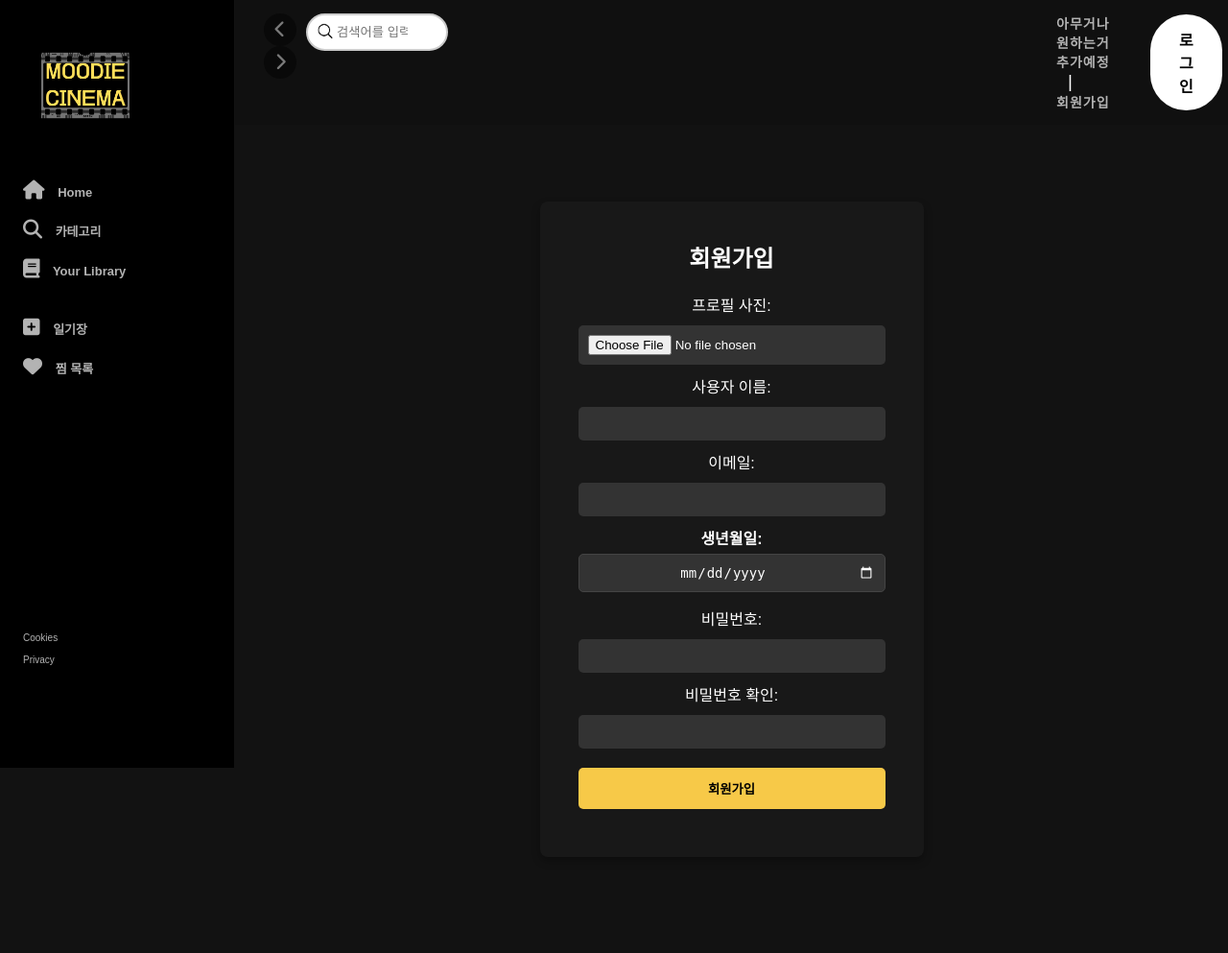
After one commit to kgw08003/moodiecinema, a Django app: page /users/signup/ in a window 1280 px wide. The commit adds this page. Shown: the whole page at 96% size. Run offline with Django 5.2, Linux system fonts and the light colour scheme; some libraries are stand-ins or nearby versions.

Commit message:
11.04_var1

```diff
--- a/moodiecinema/urls.py
+++ b/moodiecinema/urls.py
@@ -15,10 +15,11 @@ Including another URLconf
     2. Add a URL to urlpatterns:  path('blog/', include('blog.urls'))
 """
 from django.contrib import admin
-from django.urls import path
+from django.urls import path, include
 from moodiecinema import views
 
 urlpatterns = [
     path('admin/', admin.site.urls),
     path('', views.home, name='home'),
+    path('users/', include('users.urls')),  # users 앱의 urls.py 포함
 ]
--- /dev/null
+++ b/static/signup.css
@@ -0,0 +1,106 @@
+/* 회원가입 페이지 스타일 */
+.signup-container {
+    max-width: 400px;
+    margin: 80px auto;
+    padding: 40px;
+    background-color: #181818;
+    border-radius: 8px;
+    box-shadow: 0 4px 8px rgba(0, 0, 0, 0.3);
+    text-align: center;
+    box-sizing: border-box;
+}
+
+.signup-container h2 {
+    color: #ffffff;
+    font-size: 24px;
+    margin-bottom: 20px;
+}
+
+/* 폼 필드 스타일 */
+.signup-container label {
+    color: #ffffff; /* 흰색으로 변경 */
+}
+
+.signup-container input[type="text"],
+.signup-container input[type="email"],
+.signup-container input[type="password"],
+.signup-container input[type="file"],
+.signup-container button {
+    width: 100%;
+    padding: 10px;
+    margin: 10px 0;
+    border-radius: 5px;
+    box-sizing: border-box;
+    color: #ffffff; /* 흰색 텍스트 */
+}
+
+.signup-container input[type="text"],
+.signup-container input[type="email"],
+.signup-container input[type="password"],
+.signup-container input[type="file"] {
+    background-color: #333;
+    border: none;
+}
+
+.signup-container button {
+    padding: 12px;
+    background-color: #f7c948; /* 노란색 */
+    color: #000000;
+    font-weight: bold;
+    border: none;
+    border-radius: 5px;
+    cursor: pointer;
+    transition: background-color 0.3s ease;
+}
+
+.signup-container button:hover {
+    background-color: #ffc107;
+}
+
+/* 이미지 미리보기 스타일 */
+.image-preview {
+    display: flex;
+    justify-content: center; /* 가로 중앙 정렬 */
+    align-items: center; /* 세로 중앙 정렬 */
+    margin-top: 10px;
+}
+
+.image-preview img {
+    max-width: 100px;
+    max-height: 100px;
+    border-radius: 8px;
+    box-shadow: 0 2px 4px rgba(255, 255, 255, 0.2);
+}
+
+/* 생년월일 필드 스타일 */
+.date-field {
+    margin-bottom: 15px; /* 비밀번호 필드와의 간격을 위해 하단 마진 추가 */
+}
+
+.date-field input[type="date"] {
+    width: 100%;
+    padding: 10px;
+    background-color: #333;
+    color: #ffffff;
+    border: 1px solid #444;
+    border-radius: 5px;
+    font-size: 14px;
+    box-sizing: border-box;
+    text-align: center;
+    -webkit-appearance: none; /* 크롬 등 브라우저 기본 스타일 제거 */
+    -moz-appearance: textfield; /* Firefox 브라우저 기본 스타일 제거 */
+    appearance: none; /* 표준 속성 추가 */
+}
+.date-field input[type="date"]::-webkit-inner-spin-button,
+.date-field input[type="date"]::-webkit-calendar-picker-indicator {
+    filter: invert(1); /* 달력 아이콘 색상 반전 */
+}
+
+/* 생년월일 레이블과 필드의 간격 조정 */
+.date-field label {
+    display: block;
+    color: #ffffff;
+    margin-bottom: 5px;
+    font-weight: bold;
+    text-align: center;
+}
--- /dev/null
+++ b/static/test.css
@@ -0,0 +1,3 @@
+body {
+    background-color: red !important;
+}
--- /dev/null
+++ b/templates/moodiecinema/base.html
@@ -0,0 +1,84 @@
+<!DOCTYPE html>
+<html lang="ko">
+<head>
+  {% load static %}
+  <title>{% block title %}Moodie Cinema{% endblock %}</title>
+  <link rel="stylesheet" href="{% static 'home.css' %}">
+
+  {% block head %}{% endblock %}
+  {% block extra_js %}{% endblock %}
+</head>
+<body>
+
+  <!-- Sidebar -->
+  <div class="sidebar">
+    <div class="logo">
+      <a href="{% url 'home' %}">
+        <img src="{% static 'images/로고.png' %}" alt="Logo" />
+      </a>
+    </div>
+
+    <div class="navigation">
+      <ul>
+        <li><a href="#"><span class="fa fa-home"></span> <span>Home</span></a></li>
+        <li><a href="#"><span class="fa fa-search"></span> <span>카테고리</span></a></li>
+        <li><a href="#"><span class="fa fas fa-book"></span> <span>Your Library</span></a></li>
+      </ul>
+    </div>
+
+    <div class="navigation">
+      <ul>
+        <li><a href="#"><span class="fa fas fa-plus-square"></span> <span>일기장</span></a></li>
+        <li><a href="#"><span class="fa fas fa-heart"></span> <span>찜 목록</span></a></li>
+      </ul>
+    </div>
+
+    <div class="policies">
+      <ul>
+        <li><a href="#">Cookies</a></li>
+        <li><a href="#">Privacy</a></li>
+      </ul>
+    </div>
+  </div>
+
+  <!-- Main Container -->
+  <div class="main-container">
+    <!-- Top Bar -->
+    <div class="topbar">
+      <div class="prev-next-buttons">
+        <button type="button" class="fa fas fa-chevron-left"></button>
+        <button type="button" class="fa fas fa-chevron-right"></button>
+      </div>
+
+      <form class="search-form">
+        <div class="search_box">
+          <button type="submit" tabindex="2" class="search-button">
+            <img src="{% static 'images/돋보기 로고.png' %}" alt="검색">
+          </button>
+          <input type="text" maxlength="225" tabindex="1" placeholder="검색어를 입력하세요" class="search-input">
+        </div>
+      </form>
+
+      <div class="navbar">
+        <ul>
+          <li><a href="#">아무거나</a></li>
+          <li><a href="#">원하는거</a></li>
+          <li><a href="#">추가예정</a></li>
+          <li class="divider">|</li>
+          <li><a href="{% url 'signup' %}">회원가입</a></li>
+        </ul>
+        <a href="{% url 'login' %}">
+          <button type="button">로그인</button>
+        </a>
+      </div>
+    </div>
+
+    <!-- Content Block -->
+    <div class="content">
+      {% block content %}{% endblock %}
+    </div>
+  </div>
+
+  <script src="https://kit.fontawesome.com/23cecef777.js" crossorigin="anonymous"></script>
+</body>
+</html>
--- /dev/null
+++ b/templates/moodiecinema/signup.html
@@ -0,0 +1,53 @@
+{% extends 'moodiecinema/base.html' %}
+
+{% load static %}
+
+{% block title %}회원가입{% endblock %}
+
+{% block head %}
+  <link rel="stylesheet" href="{% static 'signup.css' %}">
+{% endblock %}
+
+{% block content %}
+<div class="signup-container">
+    <h2>회원가입</h2>
+    <form method="post" enctype="multipart/form-data">
+        {% csrf_token %}
+
+        <div class="image-preview">
+            <img id="profilePreview" src="" alt="프로필 미리보기" style="display: none;">
+        </div>
+        <label for="profilePicture">프로필 사진:</label>
+        <input type="file" id="profilePicture" name="user_profile" accept="image/*" onchange="previewImage(event)">
+
+        {{ form.user_name.label_tag }} {{ form.user_name }}
+        {{ form.user_email.label_tag }} {{ form.user_email }}
+
+        <!-- 생년월일 필드에만 wrapper div 추가 -->
+        <div class="date-field">
+            {{ form.user_birth.label_tag }} {{ form.user_birth }}
+        </div>
+
+        {{ form.user_password.label_tag }} {{ form.user_password }}
+        {{ form.password_confirm.label_tag }} {{ form.password_confirm }}
+
+        <button type="submit">회원가입</button>
+    </form>
+</div>
+{% endblock %}
+
+{% block extra_js %}
+<script>
+    function previewImage(event) {
+        const reader = new FileReader();
+        reader.onload = function(e) {
+            const preview = document.getElementById('profilePreview');
+            preview.src = e.target.result;
+            preview.style.display = 'block';
+        };
+        if (event.target.files[0]) {
+            reader.readAsDataURL(event.target.files[0]);
+        }
+    }
+</script>
+{% endblock %}
--- /dev/null
+++ b/users/forms.py
@@ -0,0 +1,30 @@
+from django import forms
+from .models import User
+
+class UserSignUpForm(forms.ModelForm):
+    user_password = forms.CharField(widget=forms.PasswordInput, label="비밀번호")
+    password_confirm = forms.CharField(widget=forms.PasswordInput, label="비밀번호 확인")
+    user_birth = forms.DateField(
+        widget=forms.DateInput(attrs={'type': 'date', 'placeholder': '생년월일 선택'}),
+        label="생년월일"
+    )
+
+    class Meta:
+        model = User
+        fields = ['user_profile', 'user_name', 'user_email', 'user_birth', 'user_password']
+        labels = {
+            'user_profile': '프로필 사진',
+            'user_name': '사용자 이름',
+            'user_email': '이메일',
+            'user_birth': '생년월일',
+            'user_password': '비밀번호',
+        }
+
+    def clean(self):
+        cleaned_data = super().clean()
+        password = cleaned_data.get("user_password")
+        password_confirm = cleaned_data.get("password_confirm")
+
+        if password != password_confirm:
+            raise forms.ValidationError("비밀번호가 일치하지 않습니다.")
+        return cleaned_data
--- a/users/models.py
+++ b/users/models.py
@@ -1,3 +1,41 @@
 from django.db import models
+from django.contrib.auth.models import AbstractBaseUser, BaseUserManager
 
-# Create your models here.
+class UserManager(BaseUserManager):
+    def create_user(self, user_name, user_email, user_password=None, **extra_fields):
+        if not user_email:
+            raise ValueError("The Email field must be set")
+        email = self.normalize_email(user_email)
+        user = self.model(user_name=user_name, user_email=email, **extra_fields)
+        user.set_password(user_password)
+        user.save(using=self._db)
+        return user
+
+    def create_superuser(self, user_name, user_email, user_password=None, **extra_fields):
+        extra_fields.setdefault('admin', True)
+        return self.create_user(user_name, user_email, user_password, **extra_fields)
+
+class User(AbstractBaseUser):
+    user_id = models.AutoField(primary_key=True)
+    user_name = models.CharField(max_length=50, unique=True)
+    user_password = models.CharField(max_length=128)  # Will be handled by Django's set_password method
+    user_profile = models.ImageField(upload_to='profiles/', null=True, blank=True)
+    user_email = models.EmailField(unique=True)
+    user_birth = models.DateField(null=True, blank=True)
+    admin = models.BooleanField(default=False)
+
+    objects = UserManager()
+
+    USERNAME_FIELD = 'user_email'
+    REQUIRED_FIELDS = ['user_name']
+
+    def __str__(self):
+        return self.user_name
+
+    @property
+    def is_staff(self):
+        return self.admin
+
+    @property
+    def is_superuser(self):
+        return self.admin
--- /dev/null
+++ b/users/urls.py
@@ -0,0 +1,10 @@
+from django.urls import path
+from django.contrib.auth.views import LoginView
+from . import views
+
+
+urlpatterns = [
+    path('login/', LoginView.as_view(template_name='moodiecinema/login.html'), name='login'),
+    path('signup/', views.SignUpView.as_view(), name='signup'),
+
+]
--- a/users/views.py
+++ b/users/views.py
@@ -1,3 +1,14 @@
-from django.shortcuts import render
+from django.urls import reverse_lazy
+from django.views.generic import FormView
+from .forms import UserSignUpForm
 
-# Create your views here.
+class SignUpView(FormView):  # 클래스 이름을 SignUpView로 수정
+    template_name = 'moodiecinema/signup.html'
+    form_class = UserSignUpForm
+    success_url = reverse_lazy('login')
+
+    def form_valid(self, form):
+        user = form.save(commit=False)
+        user.set_password(form.cleaned_data['user_password'])
+        user.save()
+        return super().form_valid(form)
```
Also changed, not shown: moodiecinema/settings.py (+6 -2 lines), static/login.css (added, +60 -0 lines), templates/moodiecinema/home.html (+5 -106 lines), templates/moodiecinema/login.html (added, +22 -0 lines), templates/moodiecinema/profile.html (added, +14 -0 lines), db.sqlite3, profiles/chunsik3.jpg (added), profiles/chunsik3_OMPrv2e.jpg (added), users/migrations/0001_initial.py (added).
